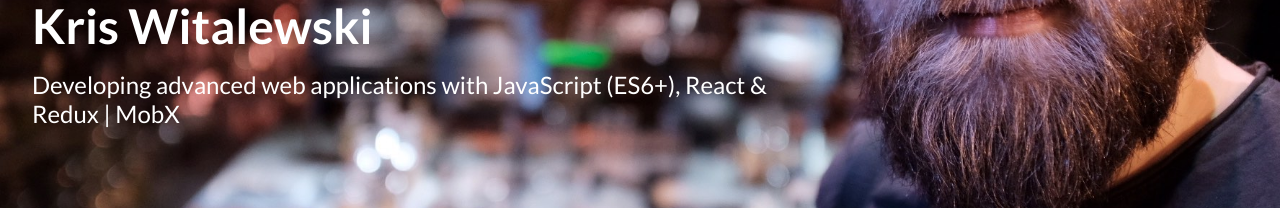
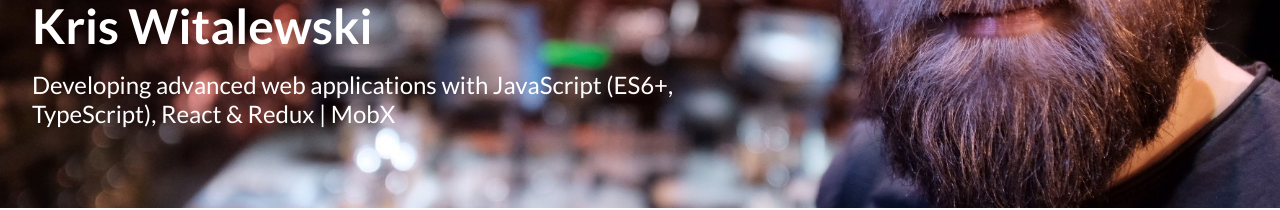
Before and after one commit to witalewski/witalewski.github.io, a React app: page / in a window 1280 px wide. Shown: the part 272-482 px from the top of the page. Built offline with nearby package versions, Linux system fonts and the light colour scheme; no server answers.

Commit message:
update header

```diff
--- a/src/components/Header/Header.js
+++ b/src/components/Header/Header.js
@@ -23,7 +23,8 @@
       <div className="hero-text">
         <h1 className="title">Kris Witalewski</h1>
         <summary className="description">
-          Developing advanced web applications with JavaScript (ES6+), React &amp; Redux | MobX
+          Developing advanced web applications with JavaScript (ES6+,
+          TypeScript), React &amp; Redux | MobX
         </summary>
       </div>
     </HeaderStyled>
```
